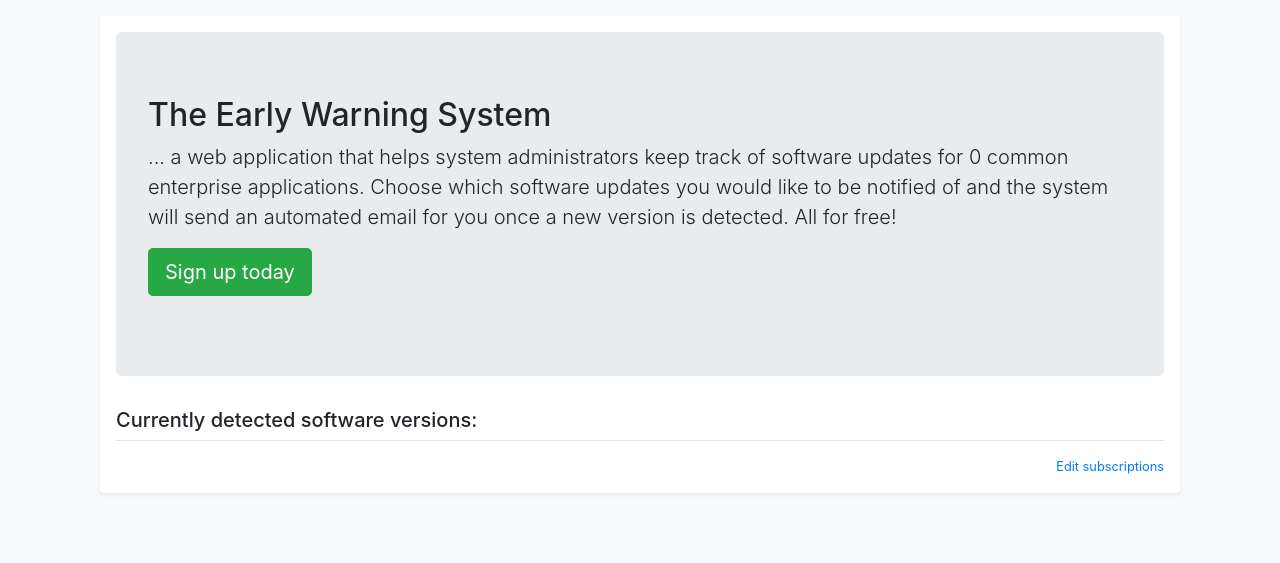
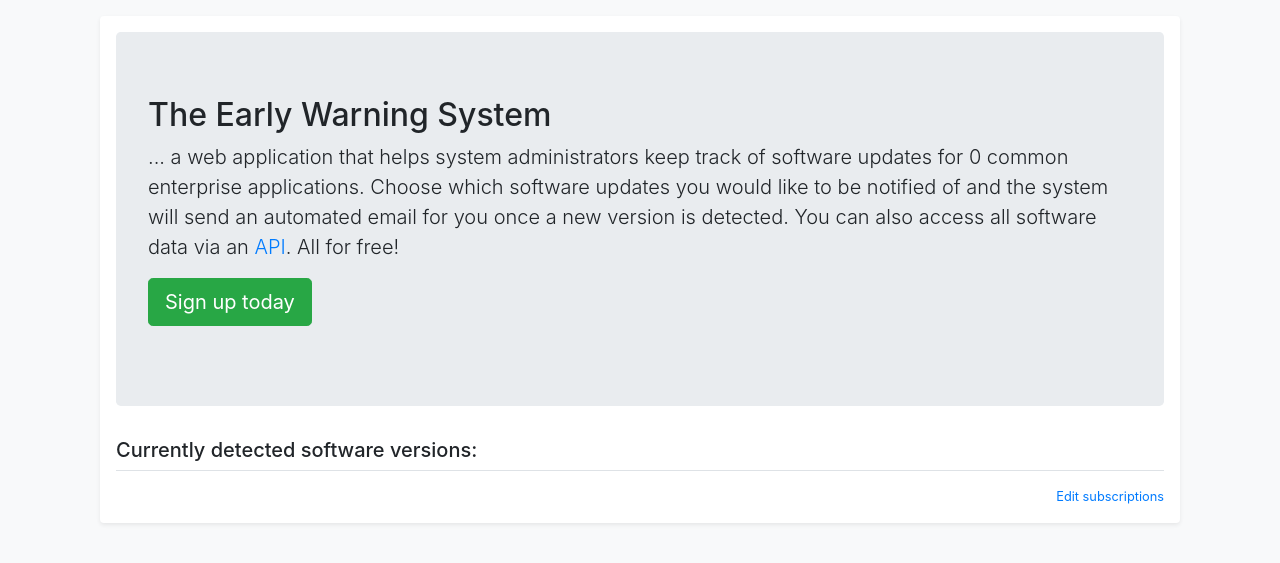
Before and after one commit to MattiPaivike/TheEarlyWarningSystem, a Django app: page / in a window 1280 px wide. Shown: the part 56-619 px from the top of the page. Run offline with Django 3.2, Linux system fonts and the light colour scheme; data that the repository does not hold is empty; parts of the project's set-up code (start-up, migrations or seed data) failed here and were passed over; some libraries are stand-ins or nearby versions.

Commit message:
Added some more text to homepage.

```diff
--- a/main_app/templates/main_app/apps.html
+++ b/main_app/templates/main_app/apps.html
@@ -5,7 +5,7 @@
 <div class="jumbotron">
   <h2>The Early Warning System</h2>
   <p class="lead">... a web application that helps system administrators keep track of software updates for {{ appscount }} common enterprise applications. Choose which software updates
-    you would like to be notified of and the system will send an automated email for you once a new version is detected. All for free!</p>
+    you would like to be notified of and the system will send an automated email for you once a new version is detected. You can also access all software data via an <a href="https://www.earlywarningsys.net/api/versions/">API</a>. All for free!</p>
     <p><a class="btn btn-lg btn-success" href="{% url 'register' %}" role="button">Sign up today</a></p>
   </div>
 {% endif %}
```
